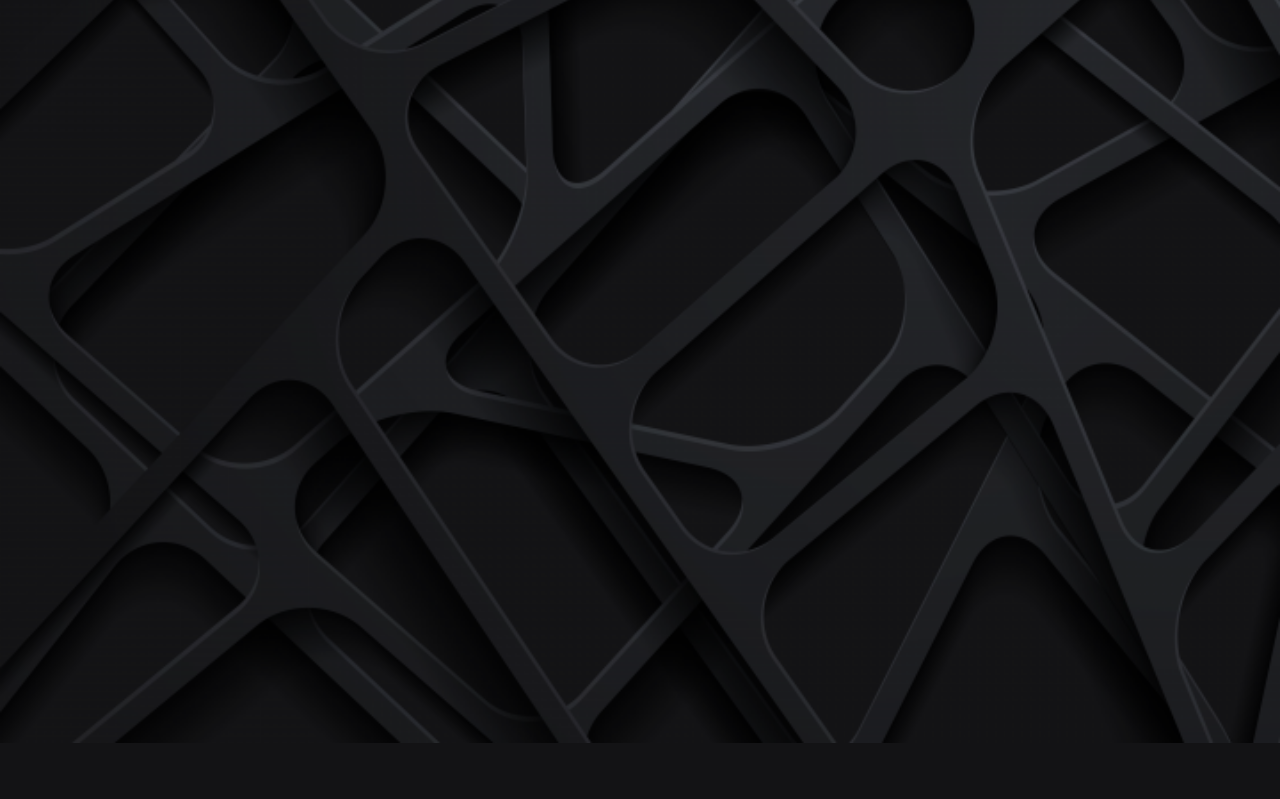
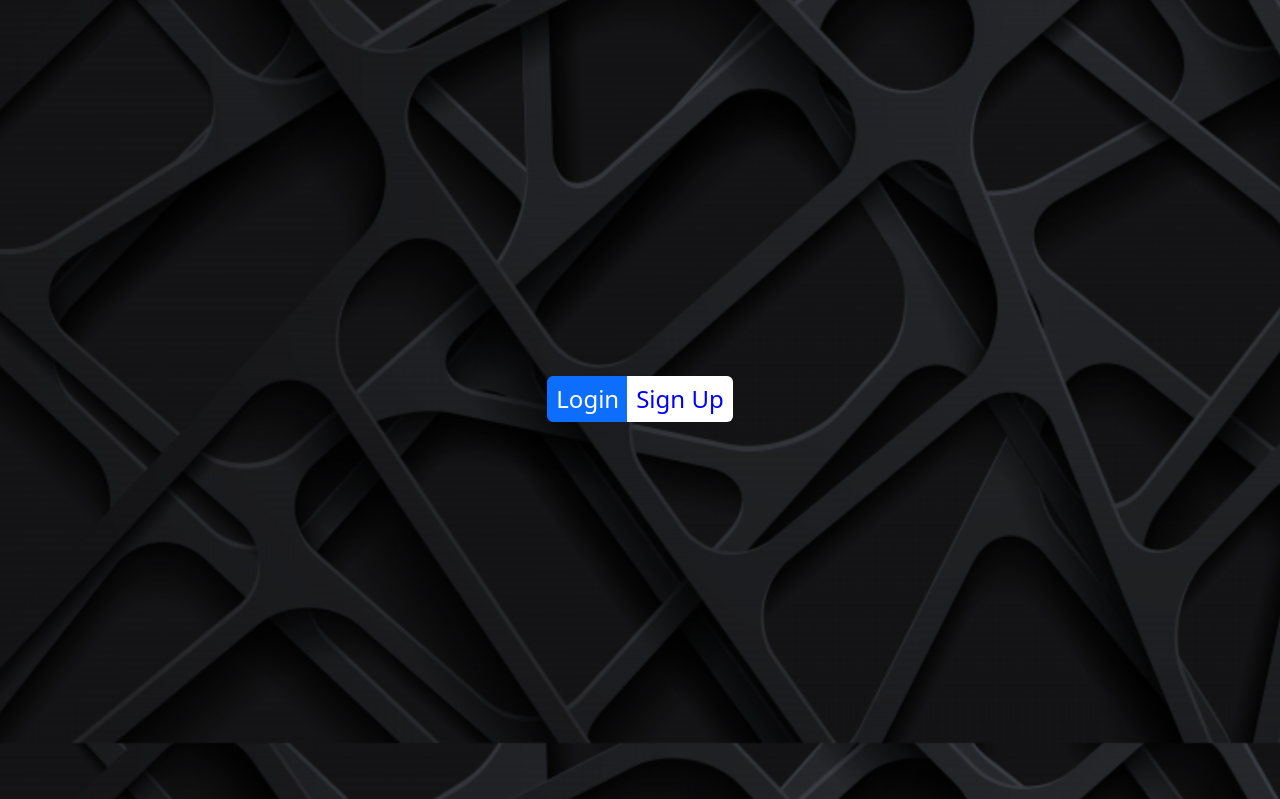
Before and after one commit to neerajy0326/myformapp, a Django app: page /home in a window 1280 px wide. Shown: the part 57-856 px from the top of the page. Before the commit the page ends 800 px from the top, so only its background shows below. Run offline with Django 4.2, Linux system fonts and the light colour scheme; some libraries are stand-ins or nearby versions.

Commit message:
update 1.3

```diff
--- a/templates/index.html
+++ b/templates/index.html
@@ -12,13 +12,32 @@
     background-position: center;
     background-attachment: fixed;
   }
+  .btn-custom {
+    background-color: white !important;
+    color: blue;
+    --bs-btn-padding-y: .25rem;
+    --bs-btn-padding-x: .5rem;
+    --bs-btn-font-size: 1.5rem;
+  }
+  .btn-custom:hover {
+    background-color: white !important;
+    color: blue !important;
+  }
 </style>
 {% endblock head %}
 
 {% block body %}
 
-
-
+<div class="container d-flex justify-content-center align-items-center" style="height: 100vh;">
+  <div class="btn-group horizontal">
+    <button type="button" class="btn btn-primary" style="--bs-btn-padding-y: .25rem; --bs-btn-padding-x: .5rem; --bs-btn-font-size: 1.5rem;">
+      Login
+    </button>
+    <button type="button" class="btn btn-custom">
+      Sign Up
+    </button>
+  </div>
+</div>
 
 
 
```
